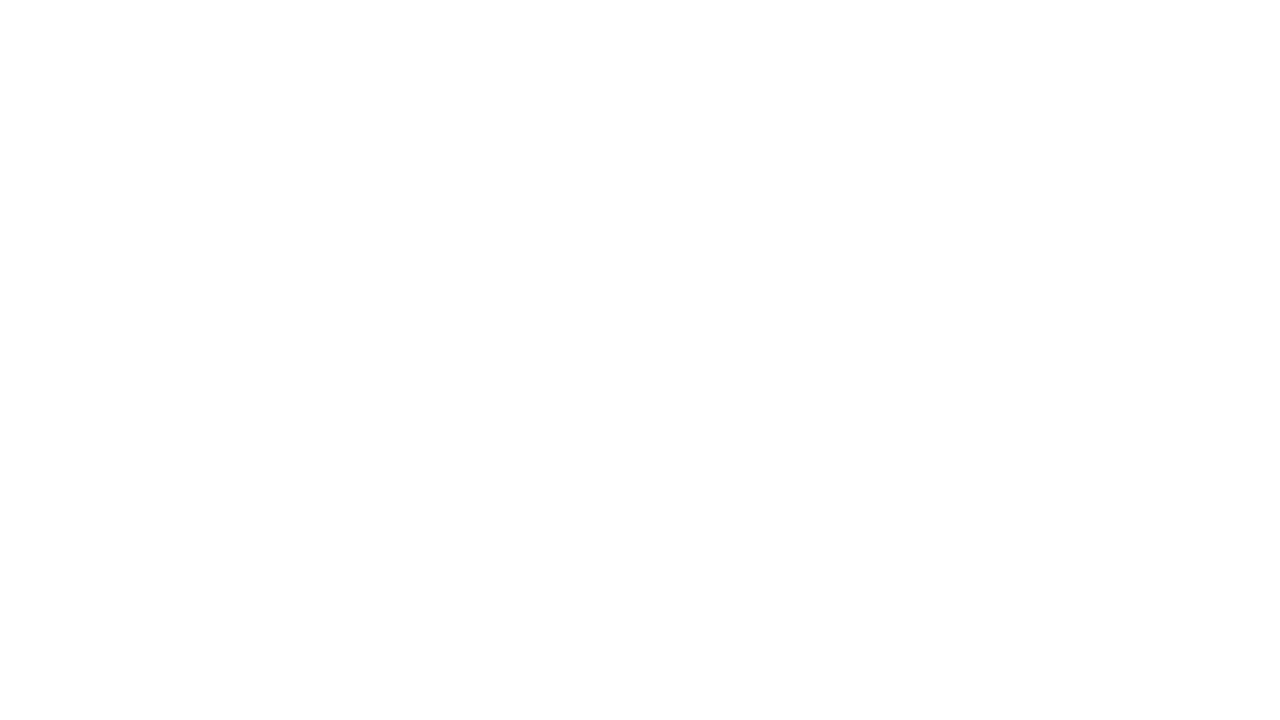
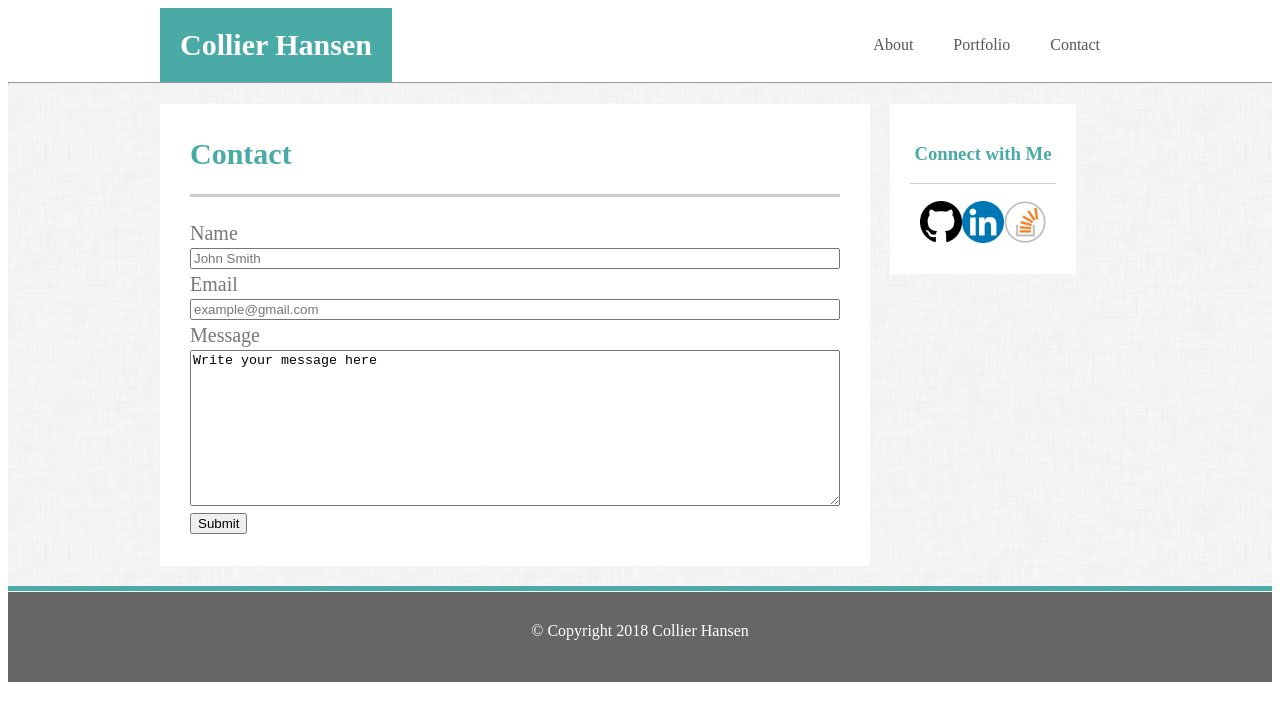
Before and after one commit to coffeewhistle/basic-portfolio-2, a plain HTML site: page contact.html in a window 1280 px wide. Drawn offline with Linux system fonts and the light colour scheme.

Commit message:
finish styling pages and adding content to contact.html and portfolio.html

```diff
--- a/assets/css/styles.css
+++ b/assets/css/styles.css
@@ -14,6 +14,8 @@
     padding: 0;
     width: 960px;
     margin: 0 auto;
+    background-color: #ffffff;
+    border-bottom-color: #cccccc;
 }
 
 .name {
@@ -30,6 +32,12 @@
     padding: 20px;
     margin-top: auto;
     margin-bottom: auto;
+}
+
+.nav:hover {
+    background-color: #999999;
+    color: white;
+    font-weight: bold;
 }
 
 .nav > a {
@@ -52,11 +60,18 @@
     background-color: white;
     margin: 20px 20px 20px 0;
     padding: 10px 30px 30px 30px;
+    font-size: 20px;
+    line-height: 150%;
+    color: #777777;
 }
 
 .about > img {
     float: left;
     margin: 0px 20px 20px 0px;
+}
+
+.about > h1 {
+    color: #4aaaa5;
 }
 
 .about-break {
@@ -69,12 +84,16 @@
 }
 
 .social {
-    width: 320px;
+    width: 270;
     text-align: center;
     height: 150px;
     margin-top: 20px;
     background-color: white;
     padding: 20px 20px 0px 20px;
+}
+
+.social > h3 {
+    color: #4aaaa5;
 }
 
 .social-icons {
@@ -98,13 +117,39 @@
     height: 1px;
     border: 0;
     border-top: 5px solid #4aaaa5;
-    margin: 1em 0 0 0;
+    margin: 0;
     padding: 0;
 }
 
 footer {
     text-align: center;
-    background-color: #444444;
+    background-color: #666666;
     height: 60px;
     margin-top: 0px;
+    padding-top: 30px;
+    color: white;
+
 }
+
+.portfolio-images {
+    display: flex;
+    list-style: none;
+    flex-wrap: wrap;
+    justify-content: space-between;
+}
+
+.portfolio-images > li {
+    padding: 10px 20px 10px 0px;
+}
+
+.contact-form {
+    display: flex;
+    flex-direction: column;
+    width: 650px;
+}
+
+.contact-message {
+    width: 100%;
+    flex-grow: 1;
+    height: 200px;
+}
--- a/contact.html
+++ b/contact.html
@@ -0,0 +1,62 @@
+<!DOCTYPE html>
+<html>
+<head>
+    <meta charset="utf-8" />
+    <meta http-equiv="X-UA-Compatible" content="IE=edge">
+    <title>Home | Collier Hansen</title>
+    <meta name="viewport" content="width=device-width, initial-scale=1">
+    <link rel="stylesheet" type="text/css" media="screen" href="assets/css/styles.css">
+    <script src="main.js"></script>
+</head>
+<body>
+
+    <div class="container">
+
+    <header>
+        <ul class="header">
+            <li class="name">Collier Hansen</li>
+            <li class="nav"><a href="index.html">About</a></li>
+            <li class="nav"><a href="portfolio.html">Portfolio</a></li>
+            <li class="nav"><a href="contact.html">Contact</a></li>
+        </ul>
+    </header>
+
+    <hr class="top-divide">
+
+<div id="background">
+    <div class="main-body">
+        <section class="about">
+            <h1>Contact</h1>
+            <hr class="about-break">
+            <form class="contact-form" action="/contact">
+                <label>Name</label>
+                <input type="text" placeholder="John Smith">
+                <label>Email</label>
+                <input type="email" placeholder="example@gmail.com">
+                <label>Message</label>
+                <textarea name="textarea" rows="10" cols="50">Write your message here</textarea>
+            </form>
+            <button>Submit</button>
+        </section>
+        <section class="social">
+            <h3>Connect with Me</h3>
+            <hr class="social-break">
+            <ul class="social-icons">
+                <li><a href="https://github.com/coffeewhistle" target="_blank"><img src="assets/images/git.png" alt="github icon" width="42" height="42"></a></li>
+                <li><a href="https://www.linkedin.com/in/collierhansen" target="_blank"><img src="assets/images/linkedin.png" alt="linkedin" width="42" height="42"></a></li>
+                <li><a href="https://stackoverflow.com/users/9269142/coffeewhistle" target="_blank"><img src="assets/images/stack.png" alt="stackoverflow" width="42" height="42"></a></li>
+            </ul>
+        </section>
+    </div>
+
+    <hr class="bottom-divide">
+</div>
+
+    <footer>
+        &copy; Copyright 2018 Collier Hansen
+    </footer>
+
+    </div>
+
+</body>
+</html>
```
Also changed, not shown: index.html (+3 -3 lines), portfolio.html (+61 -0 lines).
